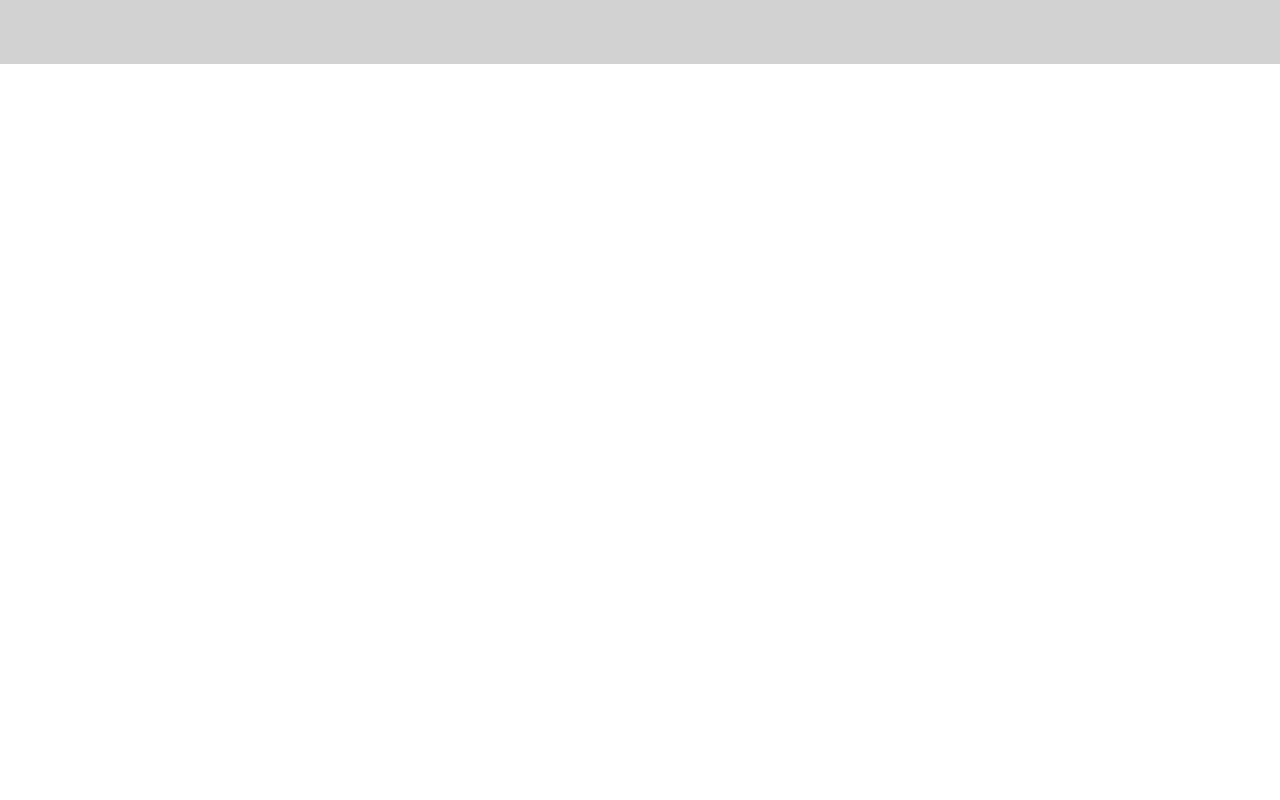
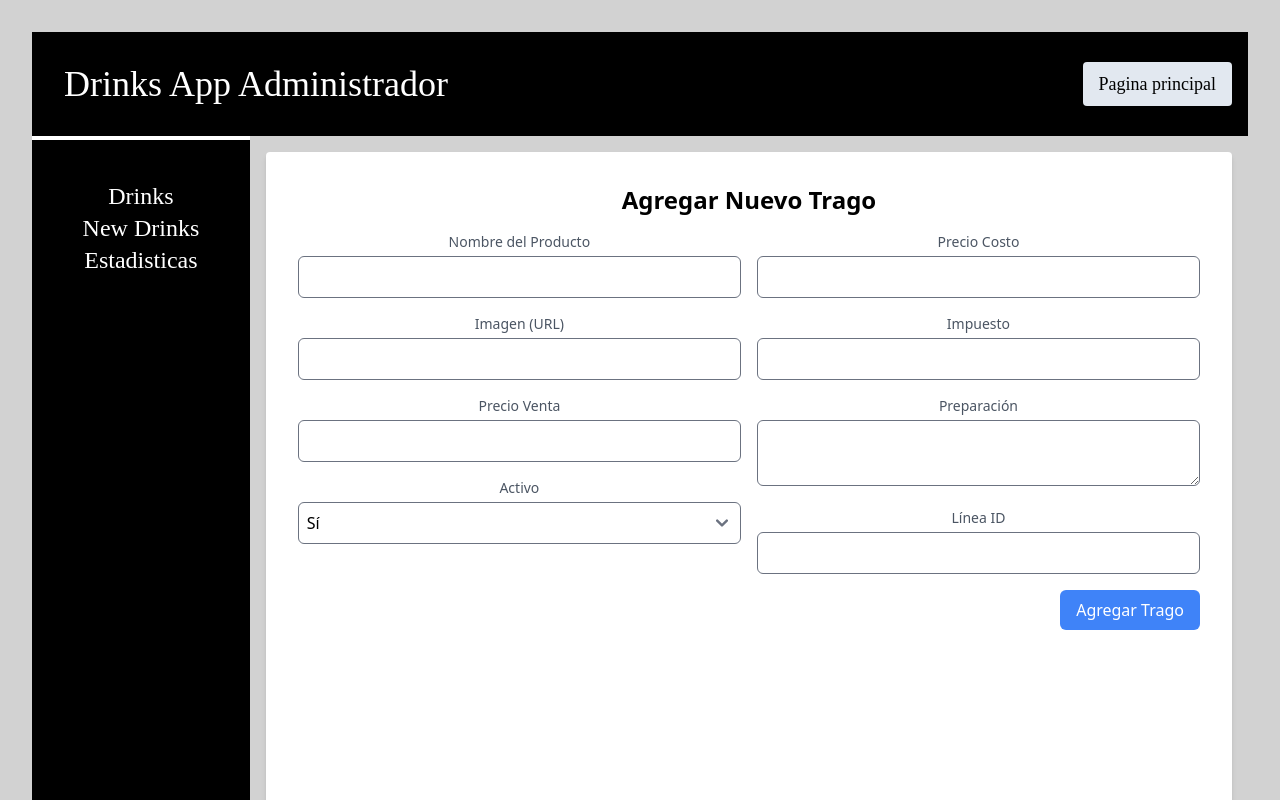
Before and after one commit to Cristian84Molina/AppDrinks, a React (Vite) app in the folder Front/: page /admin/NewDrinks in a window 1280 px wide. Before the commit this address had no page. Shown: the top 800 px of the page. Built offline with nearby package versions, Linux system fonts and the light colour scheme; a web font is replaced by a local one.

Commit message:
edit Drink y New drink

```diff
--- a/Front/package.json
+++ b/Front/package.json
@@ -14,6 +14,7 @@
     "flowbite-react": "^0.7.0",
     "react": "^18.2.0",
     "react-dom": "^18.2.0",
+    "react-hook-form": "^7.49.2",
     "react-icons": "^4.12.0",
     "react-paginate": "^8.2.0",
     "react-redux": "^9.0.4",
--- a/Front/src/App.jsx
+++ b/Front/src/App.jsx
@@ -4,6 +4,7 @@ import Login from './Views/Login'
 import Admin from './Views/Admin'
 import Home from "./Views/Home";
 import AdminDrinks from './Views/AdminDrinks';
+import AdminNewDrinks from './Views/AdminNewDrinks';
 
 
 
@@ -16,7 +17,8 @@ function App() {
       <Route exact path='/' element={<Login />}/>
       <Route exact path ='/admin' element={<Admin />} />
       <Route exact path="/home" element={<Home />} />
-      <Route exact path="/admin/drinks" element={<AdminDrinks />} />
+      <Route exact path="/admin/drinks" element={<Admin />} />
+      <Route exact path='/admin/NewDrinks' element={<AdminNewDrinks />} />
 
     </Routes>
   )
--- a/Front/src/Components/CardDrink.jsx
+++ b/Front/src/Components/CardDrink.jsx
@@ -17,8 +17,8 @@ const CardDrink = () => {
   }, []);
 
   return (
-    <div className="container mx-auto my-8">
-      <div className="grid grid-cols-1 sm:grid-cols-2 md:grid-cols-3 lg:grid-cols-4 gap-4">
+    <div className="container mx-2 my-2">
+      <div className="grid grid-cols-1 sm:grid-cols-2 md:grid-cols-3 lg:grid-cols-3 gap-4">
         {productos.map((producto) => (
           <div
             key={producto.id}
--- a/Front/src/Views/Admin.jsx
+++ b/Front/src/Views/Admin.jsx
@@ -1,17 +1,127 @@
-import NavBarAdmin from "../Components/NavBarAdmin"
-import SideBarAmin from "../Components/SidebarAdmin"
+import { useState, useEffect } from "react";
+import axios from "axios";
+import NavBarAdmin from "../Components/NavBarAdmin";
+import SideBarAdmin from "../Components/SidebarAdmin";
+import EditProduct from "../Components/EditProduct";
 
-const Admin = () =>{
+const Admin = () => {
+  const [productos, setProductos] = useState([]);
+  const [currentPage, setCurrentPage] = useState(1);
+  const [productsPerPage] = useState(9);
 
+  useEffect(() => {
+    const fetchProductos = async () => {
+      try {
+        const response = await fetch("http://localhost:3002/productos");
+        if (!response.ok) {
+          throw new Error("Error al obtener los productos");
+        }
+        const data = await response.json();
+        setProductos(data);
+      } catch (error) {
+        console.error(error);
+      }
+    };
 
-    return (
-        <div>
-            <NavBarAdmin />
-            <SideBarAmin />
+    fetchProductos();
+  }, []);
 
+  const indexOfLastProduct = currentPage * productsPerPage;
+  const indexOfFirstProduct = indexOfLastProduct - productsPerPage;
+  const currentProducts = productos.slice(
+    indexOfFirstProduct,
+    indexOfLastProduct
+  );
+
+  const paginate = (pageNumber) => setCurrentPage(pageNumber);
+
+  const [selectedProductId, setSelectedProductId] = useState(null);
+
+  const handleModificar = (id) => {
+    console.log("ID seleccionado en handleModificar:", id);
+    setSelectedProductId(id);
+  };
+
+  const handleCloseEdit = () => {
+    setSelectedProductId(null);
+  };
+
+  return (
+    <div>
+      <div className="relative">
+        <NavBarAdmin />
+      </div>
+      <div className="flex max-h-screen overflow-auto">
+        <SideBarAdmin />
+
+        <div className="container mx-2 my-2">
+          {/* Paginación */}
+          <div className="m-4">
+            {Array.from(
+              { length: Math.ceil(productos.length / productsPerPage) },
+              (_, index) => (
+                <button
+                  key={index}
+                  onClick={() => paginate(index + 1)}
+                  className={`mr-2 px-3 py-1 rounded-md ${
+                    currentPage === index + 1
+                      ? "bg-blue-500 text-white"
+                      : "bg-gray-300"
+                  }`}
+                >
+                  {index + 1}
+                </button>
+              )
+            )}
+          </div>
+          <div className="grid grid-cols-1 sm:grid-cols-2 md:grid-cols-3 lg:grid-cols-3 gap-4">
+            {currentProducts.map((producto) => (
+              <div
+                key={producto.id}
+                className="bg-white p-4 shadow-md rounded-md flex"
+              >
+                <img
+                  src={producto.image}
+                  alt={producto.name}
+                  className="mr-4 rounded-md h-16 w-16 object-cover"
+                />
+                <div>
+                  <a
+                    href="#"
+                    className="text-xl font-semibold mb-2 text-blue-500 hover:underline"
+                    onClick={() => handleModificar(producto.id)}
+                  >
+                    {producto.name}
+                  </a>
+                  <p className="text-gray-700">{producto.preparacion}</p>
+                  <p className="text-green-600 font-semibold mt-2">
+                    ${producto.precioventa}
+                  </p>
+                </div>
+              </div>
+            ))}
+          </div>
         </div>
-    )
+      </div>
+      {selectedProductId && (
+        <EditProduct
+          productId={selectedProductId}
+          onClose={handleCloseEdit}
+          onUpdate={() => {
+            // Actualizar la lista de productos después de la edición
+            axios
+              .get("http://localhost:3002/productos")
+              .then((response) => {
+                setProductos(response.data);
+              })
+              .catch((error) => {
+                console.error("Error fetching data:", error);
+              });
+          }}
+        />
+      )}
+    </div>
+  );
+};
 
-}
-
-export default Admin
+export default Admin;
--- /dev/null
+++ b/Front/src/Views/AdminNewDrinks.jsx
@@ -0,0 +1,143 @@
+// Importaciones
+import { useForm } from "react-hook-form";
+import NavBarAdmin from "../Components/NavBarAdmin";
+import SideBarAmin from "../Components/SidebarAdmin";
+import axios from "axios";
+
+const AdminNewDrinks = () => {
+  const { register, handleSubmit, formState: { errors } } = useForm();
+
+  const handleAddNewDrink = async (data) => {
+    try {
+      const response = await axios.post("http://localhost:3002/productos", data);
+      console.log("Nuevo trago agregado:", response.data);
+      // Puedes realizar acciones adicionales después de agregar el trago, si es necesario
+    } catch (error) {
+      console.error("Error adding new drink:", error);
+      // Manejar errores aquí
+    }
+  };
+
+  return (
+    <div>
+      <div className="relative">
+        <NavBarAdmin />
+      </div>
+      <div className="flex max-h-screen overflow-auto">
+        <SideBarAmin />
+        <div className="m-4 p-8 bg-white rounded shadow-md w-full">
+          <h2 className="text-2xl font-semibold mb-4">Agregar Nuevo Trago</h2>
+          <form onSubmit={handleSubmit(handleAddNewDrink)} encType="multipart/form-data">
+            <div className="grid grid-cols-2 gap-4">
+              {/* Columna Izquierda */}
+              <div>
+                <div className="mb-4">
+                  <label htmlFor="name" className="block text-sm font-medium text-gray-600">Nombre del Producto</label>
+                  <input
+                    type="text"
+                    id="name"
+                    {...register("name", { required: true })}
+                    className="mt-1 p-2 w-full border rounded-md"
+                  />
+                  {errors.name && <span className="text-red-500">Este campo es requerido</span>}
+                </div>
+
+                <div className="mb-4">
+                  <label htmlFor="image" className="block text-sm font-medium text-gray-600">Imagen (URL)</label>
+                  <input
+                    type="text"
+                    id="image"
+                    {...register("image", { required: true })}
+                    className="mt-1 p-2 w-full border rounded-md"
+                  />
+                  {errors.image && <span className="text-red-500">Este campo es requerido</span>}
+                </div>
+
+                <div className="mb-4">
+                  <label htmlFor="precioventa" className="block text-sm font-medium text-gray-600">Precio Venta</label>
+                  <input
+                    type="number"
+                    id="precioventa"
+                    {...register("precioventa", { required: true, valueAsNumber: true })}
+                    className="mt-1 p-2 w-full border rounded-md"
+                  />
+                  {errors.precioventa && <span className="text-red-500">Este campo es requerido</span>}
+                </div>
+
+                <div className="mb-4">
+                  <label htmlFor="active" className="block text-sm font-medium text-gray-600">Activo</label>
+                  <select
+                    id="active"
+                    {...register("active", { required: true })}
+                    className="mt-1 p-2 w-full border rounded-md"
+                  >
+                    <option value={1}>Sí</option>
+                    <option value={0}>No</option>
+                  </select>
+                  {errors.active && <span className="text-red-500">Este campo es requerido</span>}
+                </div>
+              </div>
+
+              {/* Columna Derecha */}
+              <div>
+                <div className="mb-4">
+                  <label htmlFor="preciocosto" className="block text-sm font-medium text-gray-600">Precio Costo</label>
+                  <input
+                    type="number"
+                    id="preciocosto"
+                    {...register("preciocosto", { required: true, valueAsNumber: true })}
+                    className="mt-1 p-2 w-full border rounded-md"
+                  />
+                  {errors.preciocosto && <span className="text-red-500">Este campo es requerido</span>}
+                </div>
+
+                <div className="mb-4">
+                  <label htmlFor="impuesto" className="block text-sm font-medium text-gray-600">Impuesto</label>
+                  <input
+                    type="number"
+                    id="impuesto"
+                    {...register("impuesto", { required: true, valueAsNumber: true })}
+                    className="mt-1 p-2 w-full border rounded-md"
+                  />
+                  {errors.impuesto && <span className="text-red-500">Este campo es requerido</span>}
+                </div>
+
+                <div className="mb-4">
+                  <label htmlFor="preparacion" className="block text-sm font-medium text-gray-600">Preparación</label>
+                  <textarea
+                    id="preparacion"
+                    {...register("preparacion", { required: true })}
+                    className="mt-1 p-2 w-full border rounded-md"
+                  />
+                  {errors.preparacion && <span className="text-red-500">Este campo es requerido</span>}
+                </div>
+
+                <div className="mb-4">
+                  <label htmlFor="linea_id" className="block text-sm font-medium text-gray-600">Línea ID</label>
+                  <input
+                    type="text"
+                    id="linea_id"
+                    {...register("linea_id", { required: true })}
+                    className="mt-1 p-2 w-full border rounded-md"
+                  />
+                  {errors.linea_id && <span className="text-red-500">Este campo es requerido</span>}
+                </div>
+              </div>
+            </div>
+
+            <div className="flex justify-end">
+              <button
+                type="submit"
+                className="bg-blue-500 text-white px-4 py-2 rounded-md"
+              >
+                Agregar Trago
+              </button>
+            </div>
+          </form>
+        </div>
+      </div>
+    </div>
+  );
+};
+
+export default AdminNewDrinks;
```
Also changed, not shown: 1 other file (tests, documents, lock files or other folders).
